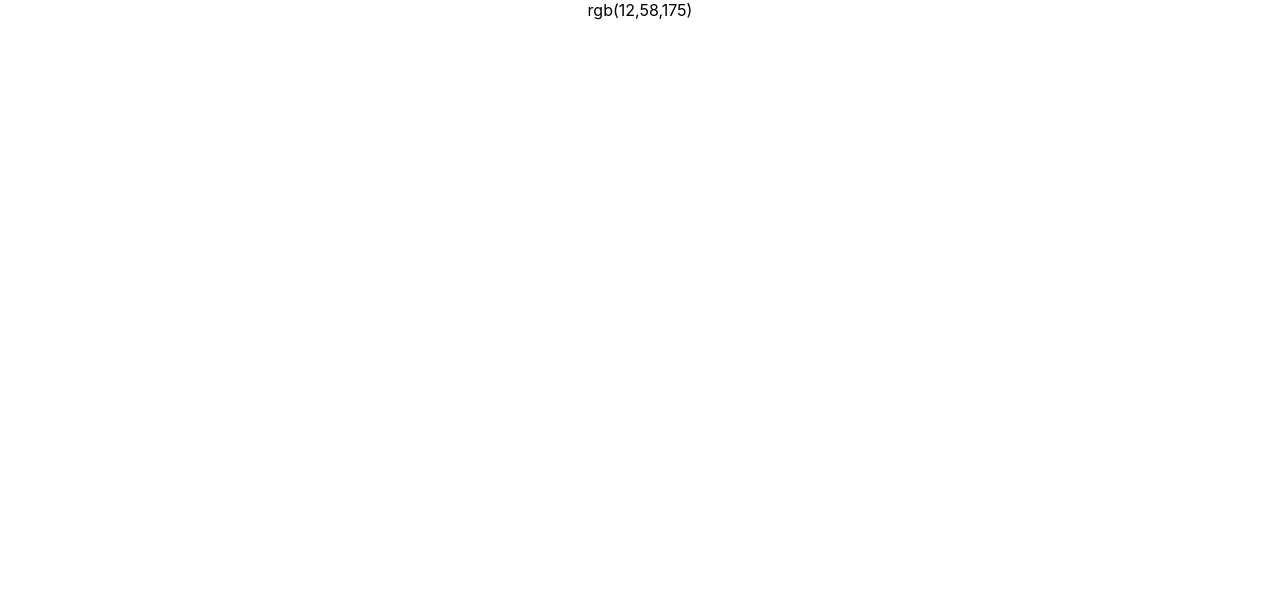
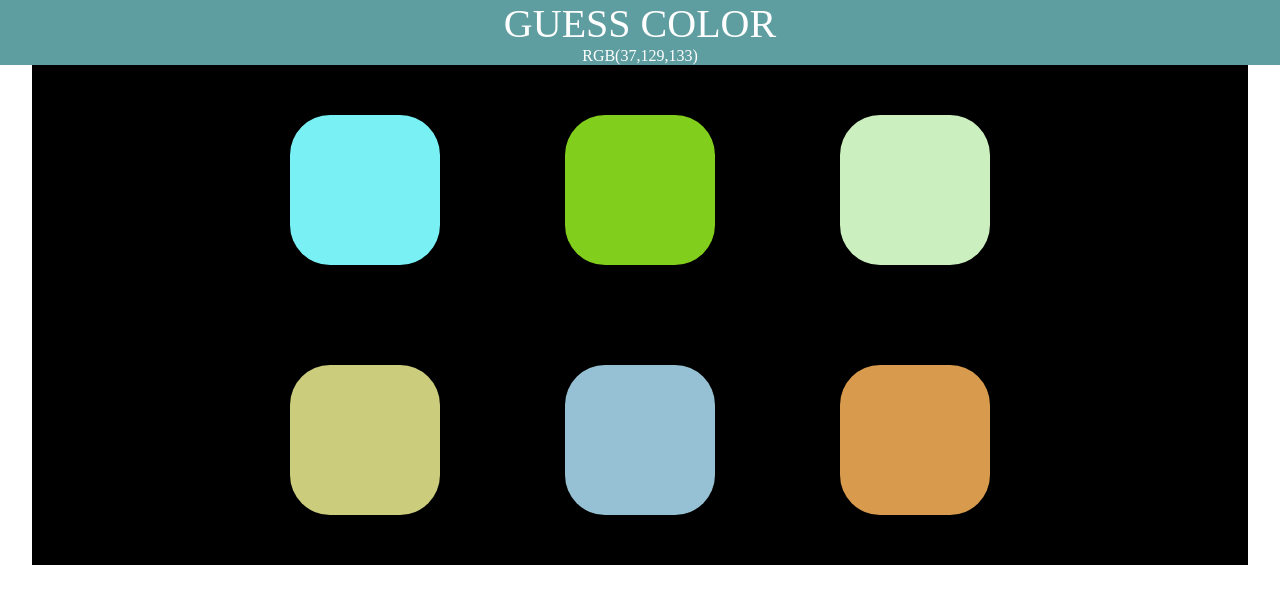
Before and after one commit to RomainVenel/GuessColor, a React (Create React App) app: page / in a window 1280 px wide. Shown: the top 604 px of the page. Built offline with nearby package versions, Linux system fonts and the light colour scheme; the HTML template or start-up script is replaced by a standard one.

Commit message:
Ajout couleurs

```diff
--- a/src/App.css
+++ b/src/App.css
@@ -2,37 +2,28 @@
   text-align: center;
 }
 
-.App-logo {
-  height: 40vmin;
-  pointer-events: none;
+.block-title-color {
+  background-color: cadetblue;
+  color: #ffffff;
+  text-transform: uppercase;
 }
 
-@media (prefers-reduced-motion: no-preference) {
-  .App-logo {
-    animation: App-logo-spin infinite 20s linear;
-  }
+.title {
+  font-size: 40px;
 }
 
-.App-header {
-  background-color: #282c34;
-  min-height: 100vh;
+.grid-colors {
+  width: 95%;
+  background-color: black;
+  margin: auto;
   display: flex;
-  flex-direction: column;
-  align-items: center;
   justify-content: center;
-  font-size: calc(10px + 2vmin);
-  color: white;
+  gap: 25px;
 }
 
-.App-link {
-  color: #61dafb;
+.view-color {
+  width: 150px;
+  height: 150px;
+  border-radius: 40px;
+  margin: 50px;
 }
-
-@keyframes App-logo-spin {
-  from {
-    transform: rotate(0deg);
-  }
-  to {
-    transform: rotate(360deg);
-  }
-}
--- a/src/App.jsx
+++ b/src/App.jsx
@@ -1,11 +1,24 @@
 import './App.css';
-import * as React from "react";
+import { useEffect } from "react";
 import RandomColor from "./components/RandomColor";
+import ListColors from "./components/ListColors";
 
 function App() {
+
+    useEffect(() => {
+        random_rgba();
+    }, []);
+    function random_rgba() {
+        let o = Math.round, r = Math.random, s = 255;
+        return 'RGB(' + o(r()*s) + ',' + o(r()*s) + ',' + o(r()*s) + ')';
+    }
+
+    let randomColor = random_rgba();
+
   return (
     <div className="App">
-        <RandomColor/>
+        <RandomColor color={randomColor}/>
+        <ListColors/>
     </div>
   );
 }
--- /dev/null
+++ b/src/components/ListColors.jsx
@@ -0,0 +1,23 @@
+import * as React from "react";
+import './../App.css';
+import ViewColor from "./ViewColor";
+
+function ListColors() {
+
+    return (
+        <div>
+            <div className="grid-colors">
+                <ViewColor/>
+                <ViewColor/>
+                <ViewColor/>
+            </div>
+            <div className="grid-colors">
+                <ViewColor/>
+                <ViewColor/>
+                <ViewColor/>
+            </div>
+        </div>
+    );
+}
+
+export default ListColors;
--- a/src/components/RandomColor.jsx
+++ b/src/components/RandomColor.jsx
@@ -1,18 +1,15 @@
 import * as React from "react";
 
-function RandomColor() {
-
-    function random_rgba() {
-        var o = Math.round, r = Math.random, s = 255;
-        return 'rgb(' + o(r()*s) + ',' + o(r()*s) + ',' + o(r()*s) + ')';
-    }
-
-    let color = random_rgba();
-    console.log(color);
+function RandomColor(props) {
 
     return (
-        <div className="random-color">
-            {color}
+        <div className={'block-title-color'}>
+            <div className="title">
+                Guess Color
+            </div>
+            <div className="random-color">
+                {props.color}
+            </div>
         </div>
     );
 }
--- /dev/null
+++ b/src/components/ViewColor.jsx
@@ -0,0 +1,15 @@
+import * as React from "react";
+import './../App.css';
+
+function ViewColor() {
+
+    let randomColor = Math.floor(Math.random()*16777215).toString(16);
+
+    return (
+        <div className="view-color" style={{'backgroundColor': '#' + randomColor}}>
+
+        </div>
+    );
+}
+
+export default ViewColor;
--- a/src/index.css
+++ b/src/index.css
@@ -1,13 +1,5 @@
 body {
   margin: 0;
-  font-family: -apple-system, BlinkMacSystemFont, 'Segoe UI', 'Roboto', 'Oxygen',
-    'Ubuntu', 'Cantarell', 'Fira Sans', 'Droid Sans', 'Helvetica Neue',
-    sans-serif;
-  -webkit-font-smoothing: antialiased;
-  -moz-osx-font-smoothing: grayscale;
+  width: 100vw;
+  height: 100vh;
 }
-
-code {
-  font-family: source-code-pro, Menlo, Monaco, Consolas, 'Courier New',
-    monospace;
-}
```
